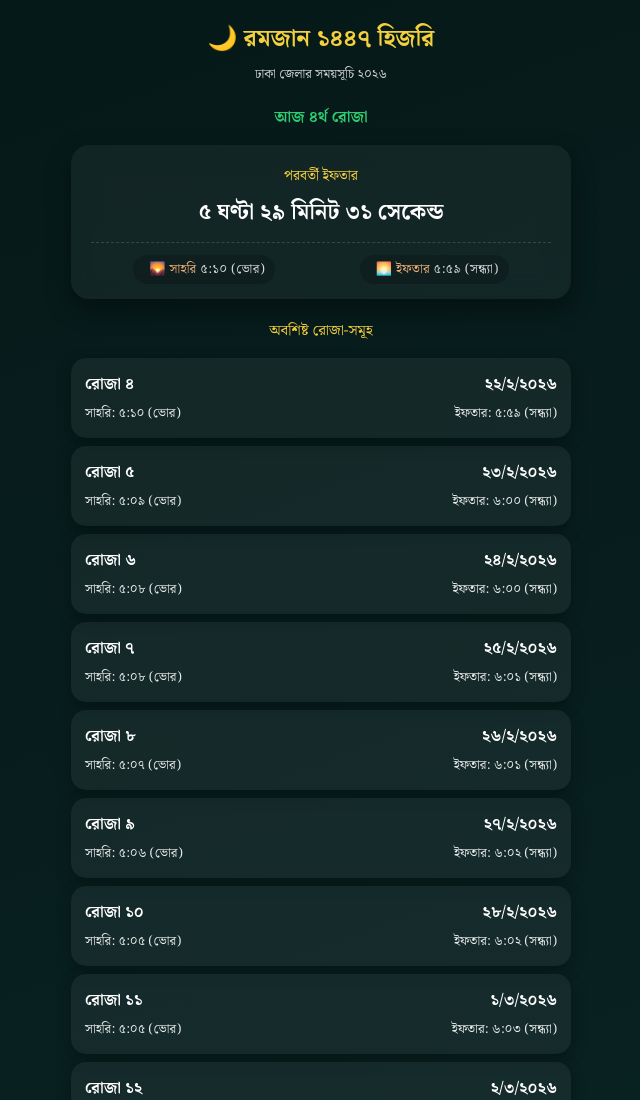
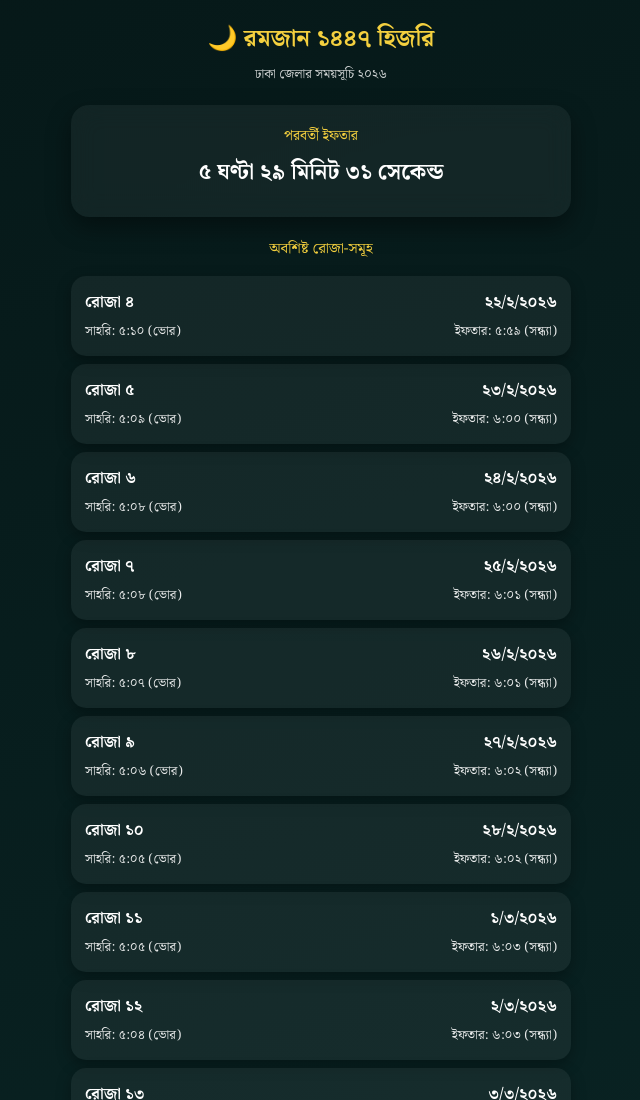
Before and after one commit to Shamsudduha/ramadan_26, a plain HTML site: page index.html in a window 1280 px wide. Shown: the top 1100 px of the page, without its empty margins (319-959 px from the left). Drawn offline with Linux system fonts and the light colour scheme.

Commit message:
Update index.html

````diff
--- a/index.html
+++ b/index.html
@@ -1,3 +1,4 @@
+
 <!DOCTYPE html>
 <html lang="bn">
 <head>
@@ -72,26 +73,9 @@ h1{
     margin-bottom:12px;
 }
 
+/* আজকের ছোট সময়ের ব্লক সরিয়ে দেওয়া হয়েছে — এখন কোনো content নেই */
 .today-small-times{
-    font-size:13px;
-    color:#d5dbdb;
-    display:flex;
-    justify-content:space-around;
-    border-top:1px dashed rgba(255,255,255,0.15);
-    padding-top:12px;
-    margin-top:5px;
-}
-.today-small-times span{
-    background:rgba(0,0,0,0.2);
-    padding:4px 10px;
-    border-radius:30px;
-    font-weight:400;
-    letter-spacing:0.3px;
-}
-.today-small-times i{
-    font-style:normal;
-    color:#f0b27a;
-    margin-left:6px;
+    display: none;   /* পুরোপুরি লুকানো */
 }
 
 .section-title{
@@ -161,7 +145,7 @@ h1{
     <div id="nextEvent"></div>
     <div class="countdown" id="countdown"></div>
 
-    <!-- আজকের ইফতার ও সাহরি ছোট ফন্টে -->
+    <!-- এখন এখানে কোনো সাহরি/ইফতার দেখানো হবে না — divটি display:none; -->
     <div class="today-small-times" id="todaySmallTimes"></div>
 </div>
 
@@ -281,12 +265,9 @@ let foundToday=schedule.find(d=>d.date===today);
 if(foundToday){
     // 'আজকের রোজা সংখ্যা : ৩ রোজা' না লিখে এখন লেখা হবে 'তৃতীয় রোজা'
     let banglaWord = rojaWord(foundToday.roja);
-    todayRojaEl.innerText = "আজ " + banglaWord + " রোজা";
 
-    todaySmallDiv.innerHTML=`
-    <span><i>🌄 সাহরি</i> ${format12(foundToday.sehri)}</span>
-    <span><i>🌅 ইফতার</i> ${format12(foundToday.iftar)}</span>
-    `;
+    // একদম খালি স্ট্রিং দেওয়া হয়েছে — নিচে কিছু দেখানো হবে না
+    todaySmallDiv.innerHTML = ``;   // সাহরি/ইফতার দেখানো বন্ধ
 }else{
     todayRojaEl.innerText="";
     todaySmallDiv.innerHTML="";
@@ -327,3 +308,4 @@ updateCountdown();
 
 </body>
 </html>
+```
````
